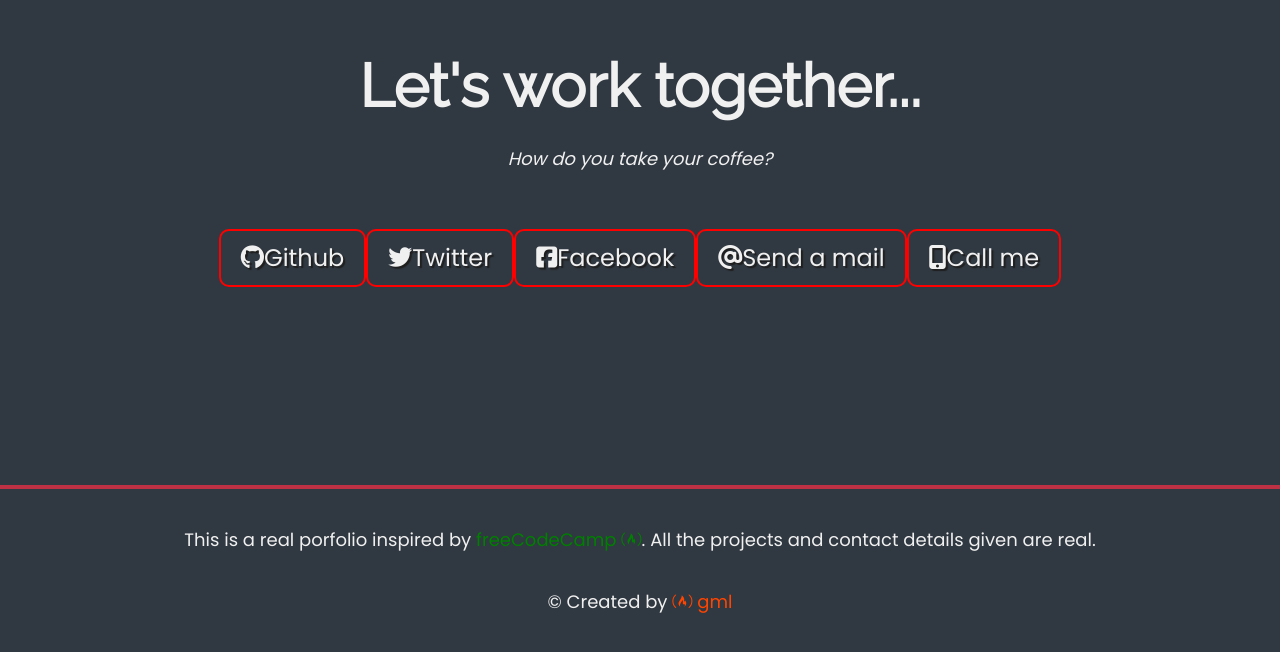
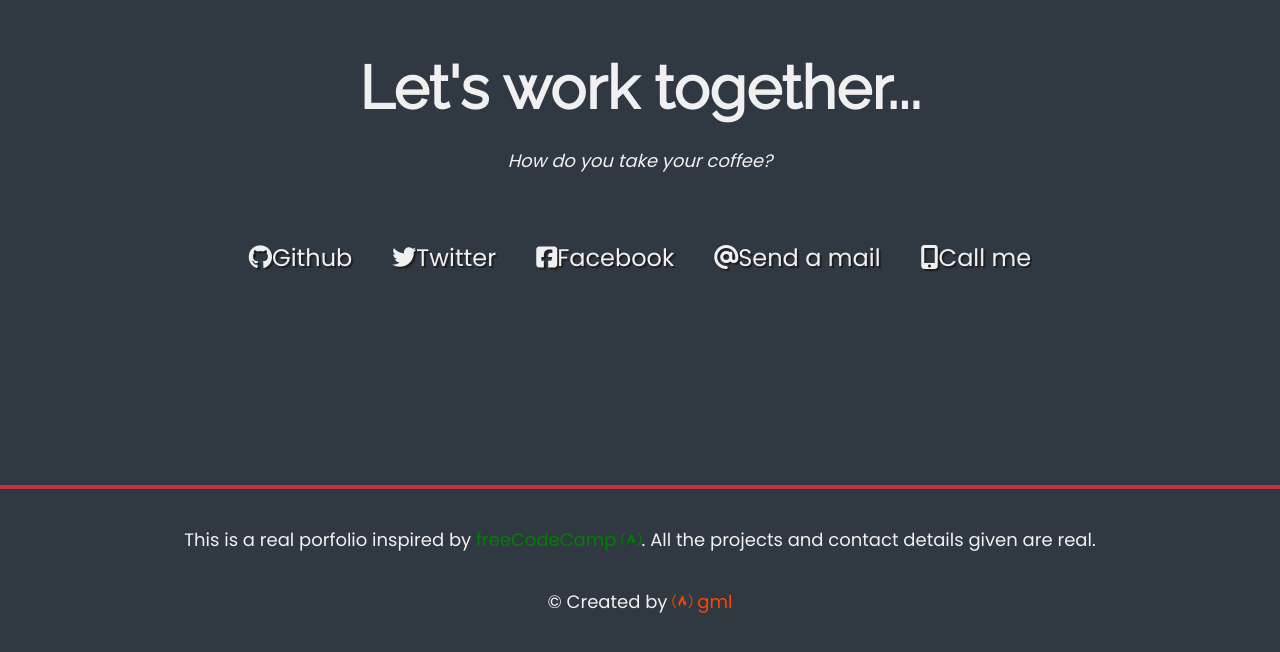
Before and after one commit to gabrielml/build-a-personal-portfolio-page, a plain HTML site: page index.html in a window 1280 px wide. Shown: the part 2760-3412 px from the top of the page. Drawn offline with Linux system fonts and the light colour scheme.

Commit message:
style: Format style.css

```diff
--- a/styles/style.css
+++ b/styles/style.css
@@ -17,9 +17,7 @@ html {
     scroll-behavior: smooth;
 }
 
-
 /* ******* Base styles ******* */
-
 body {
     font-family: 'Poppins', sans-serif;
     font-size: 1.8rem;
@@ -55,9 +53,7 @@ a {
     color: var(--main-white);
 }
 
-
 /* ******* Navigation Bar ******* */
-
 #navbar {
     left: 0;
     display: flex;
@@ -89,7 +85,6 @@ ul {
     background-color: var(--main-blue);
     border-radius: 5px;
 }
-
 
 /* ******* Welcome section ******* */
 #welcome-section {
@@ -206,8 +201,6 @@ ul {
 .btn {
     display: inline-block;
     padding: 1rem 2rem;
-    border: 2px solid red;
-    border-radius: 10px; /* FIXME: Delete please border & border-radius. Use only to make test! */
 }
 
 /* ******* Footer section ******* */
```
